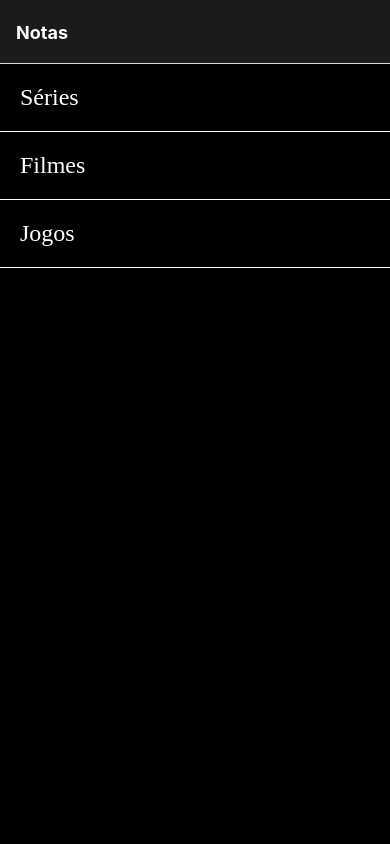
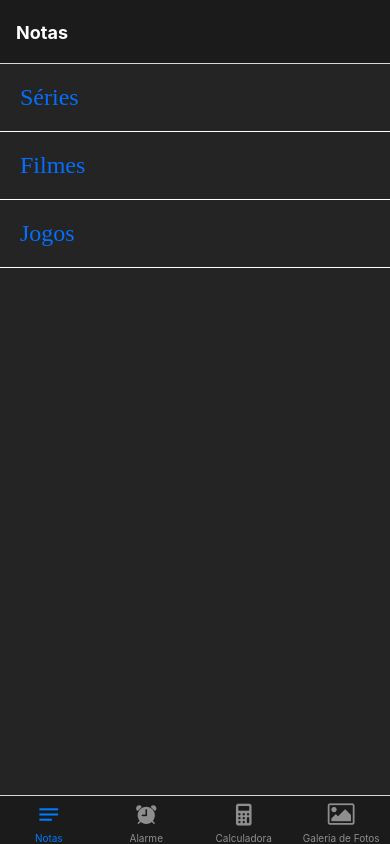
Before and after one commit to EnzoBozzani/control-center-app, a React Native app: screen /Notas in a window 390 px wide. Built offline with nearby package versions, Linux system fonts and the light colour scheme.

Commit message:
feat: developed bottom tab navigator

```diff
--- a/App.tsx
+++ b/App.tsx
@@ -1,35 +1,66 @@
 import { NavigationContainer } from '@react-navigation/native';
-import { createNativeStackNavigator } from '@react-navigation/native-stack';
-import { SavedNotesScreen } from './screens/NotesScreen';
-import { NoteScreen } from './screens/Note';
+import { createBottomTabNavigator } from '@react-navigation/bottom-tabs';
+import NotesNavigator from './screens/NotesNavigator';
+import { MaterialIcons, Ionicons, FontAwesome } from '@expo/vector-icons';
+import { Alarm } from './screens/Alarm';
 
-const Stack = createNativeStackNavigator();
+const Tab = createBottomTabNavigator();
 
 export default function App() {
   return (
     <NavigationContainer>
-      <Stack.Navigator
+      <Tab.Navigator
         screenOptions={{
+          tabBarStyle: {
+            backgroundColor: '#1b1b1b'
+          },
           headerStyle: {
             backgroundColor: '#1b1b1b'
           },
           headerTintColor: '#fff',
           headerTitleStyle: {
             fontWeight: 'bold',
-          },
+          }
         }}
       >
-        <Stack.Screen
-          name='Notas'
-          component={SavedNotesScreen}
+        <Tab.Screen
+          name="Notas"
+          component={NotesNavigator}
+          options={{
+            headerShown: false,
+            tabBarIcon: ({ color, size }) => (
+              <MaterialIcons name="notes" color={color} size={size} />
+            ),
+          }}
         />
-        <Stack.Screen
-          name='Nota'
-          component={NoteScreen}
-          //@ts-ignore
-          options={({ route }) => ({ title: route.params.title })}
+        <Tab.Screen
+          name="Alarme"
+          component={Alarm}
+          options={{
+            tabBarIcon: ({ color, size }) => (
+              <Ionicons name="alarm" color={color} size={size} />
+            )
+          }}
         />
-      </Stack.Navigator>
+        <Tab.Screen
+          name='Calculadora'
+          component={Alarm}
+          options={{
+            tabBarIcon: ({ color, size }) => (
+              <Ionicons name="ios-calculator" size={size} color={color} />
+            )
+          }}
+        />
+        <Tab.Screen
+          name='Galeria de Fotos'
+          component={Alarm}
+          options={{
+            tabBarIcon: ({ color, size }) => (
+              <FontAwesome name="photo" size={size} color={color} />
+            )
+          }}
+        />
+      </Tab.Navigator>
     </NavigationContainer>
   );
 }
--- a/app.json
+++ b/app.json
@@ -4,22 +4,20 @@
         "slug": "football-app",
         "version": "1.0.0",
         "orientation": "portrait",
-    "icon": "./assets/icon.png",
+        "icon": "./assets/favicon.png",
         "userInterfaceStyle": "light",
         "splash": {
-      "image": "./assets/splash.png",
+            "image": "./assets/favicon.png",
             "resizeMode": "contain",
             "backgroundColor": "#ffffff"
         },
-    "assetBundlePatterns": [
-      "**/*"
-    ],
+        "assetBundlePatterns": ["**/*"],
         "ios": {
             "supportsTablet": true
         },
         "android": {
             "adaptiveIcon": {
-        "foregroundImage": "./assets/adaptive-icon.png",
+                "foregroundImage": "./assets/favicon.png",
                 "backgroundColor": "#ffffff"
             }
         },
--- /dev/null
+++ b/screens/Alarm.tsx
@@ -0,0 +1,9 @@
+import { View } from "react-native"
+
+export const Alarm = () => {
+    return (
+        <View>
+
+        </View>
+    )
+}
--- /dev/null
+++ b/screens/NotesNavigator.tsx
@@ -0,0 +1,32 @@
+import { createNativeStackNavigator } from '@react-navigation/native-stack';
+import { SavedNotesScreen } from './NotesScreen';
+import { NoteScreen } from './Note';
+
+const NotesStack = createNativeStackNavigator();
+
+export default function () {
+    return (
+        <NotesStack.Navigator
+            screenOptions={{
+                headerStyle: {
+                    backgroundColor: '#1b1b1b'
+                },
+                headerTintColor: '#fff',
+                headerTitleStyle: {
+                    fontWeight: 'bold',
+                },
+            }}
+        >
+            <NotesStack.Screen
+                name='Notas'
+                component={SavedNotesScreen}
+            />
+            <NotesStack.Screen
+                name='Nota'
+                component={NoteScreen}
+                //@ts-ignore
+                options={({ route }) => ({ title: route.params.title })}
+            />
+        </NotesStack.Navigator>
+    );
+}
--- a/screens/NotesScreen.tsx
+++ b/screens/NotesScreen.tsx
@@ -26,10 +26,11 @@ export const SavedNotesScreen = ({ navigation }) => {
 
     return (
         <View style={styles.container}>
-            {notes.map((note) => (
+            {notes.map((note, index) => (
                 <Pressable
                     style={styles.noteBtn}
                     onPress={() => handlePress(note.title, note.noteContent)}
+                    key={index}
                 >
                     {note.title}
                 </Pressable>
@@ -42,14 +43,14 @@ export const SavedNotesScreen = ({ navigation }) => {
 const styles = StyleSheet.create({
     container: {
         flex: 1,
-        backgroundColor: '#000'
+        backgroundColor: '#242424'
     },
     noteBtn: {
         width: '100%',
         justifyContent: 'center',
         borderBottomWidth: 1,
         borderBottomColor: '#ffffff',
-        color: '#fff',
+        color: '#036ffc',
         fontSize: 24,
         padding: 20,
     }
```
Also changed, not shown: package.json (+4 -3 lines), 1 other file (tests, documents, lock files or other folders). Lines whose indentation alone changed are shown as unchanged.
